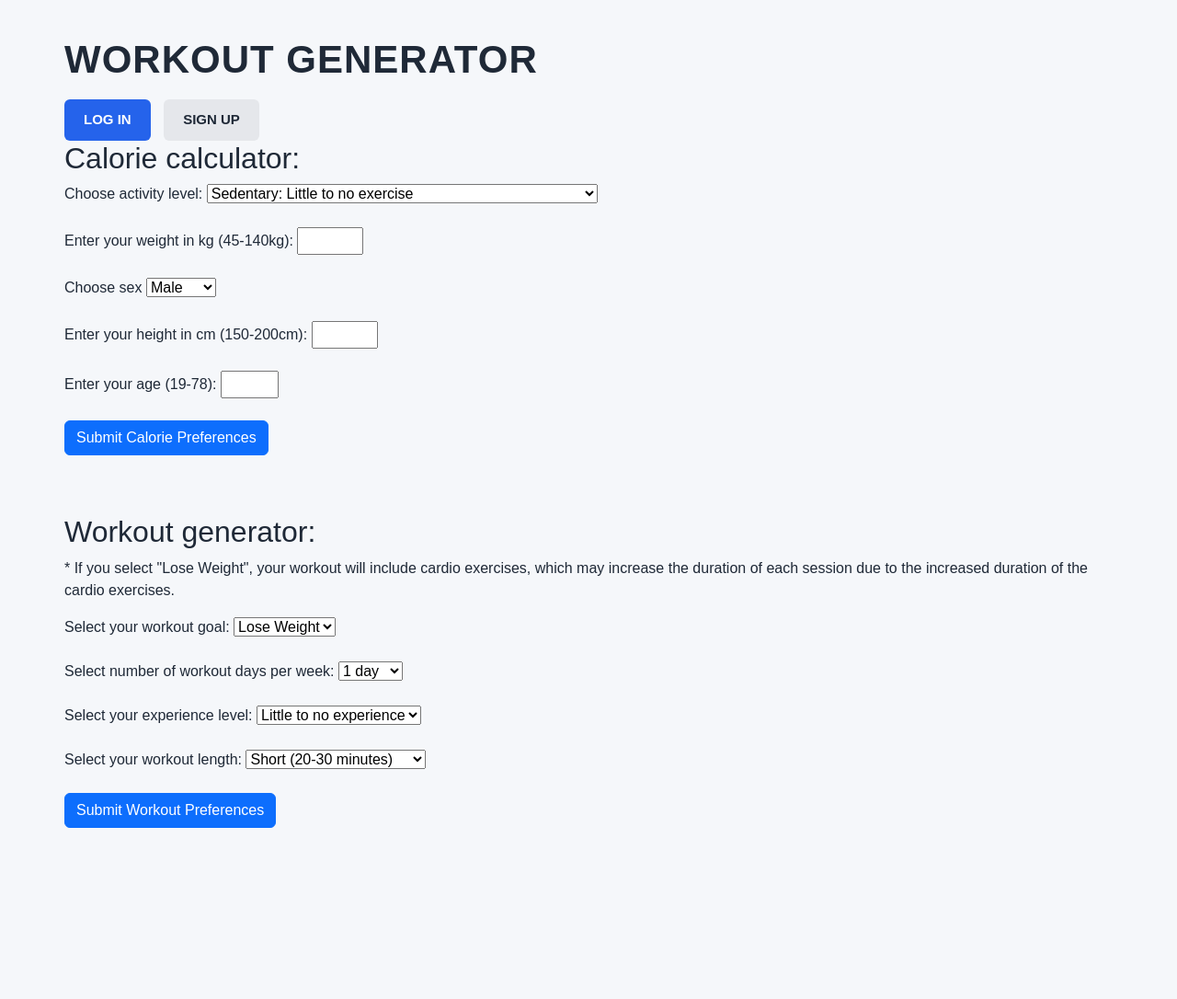
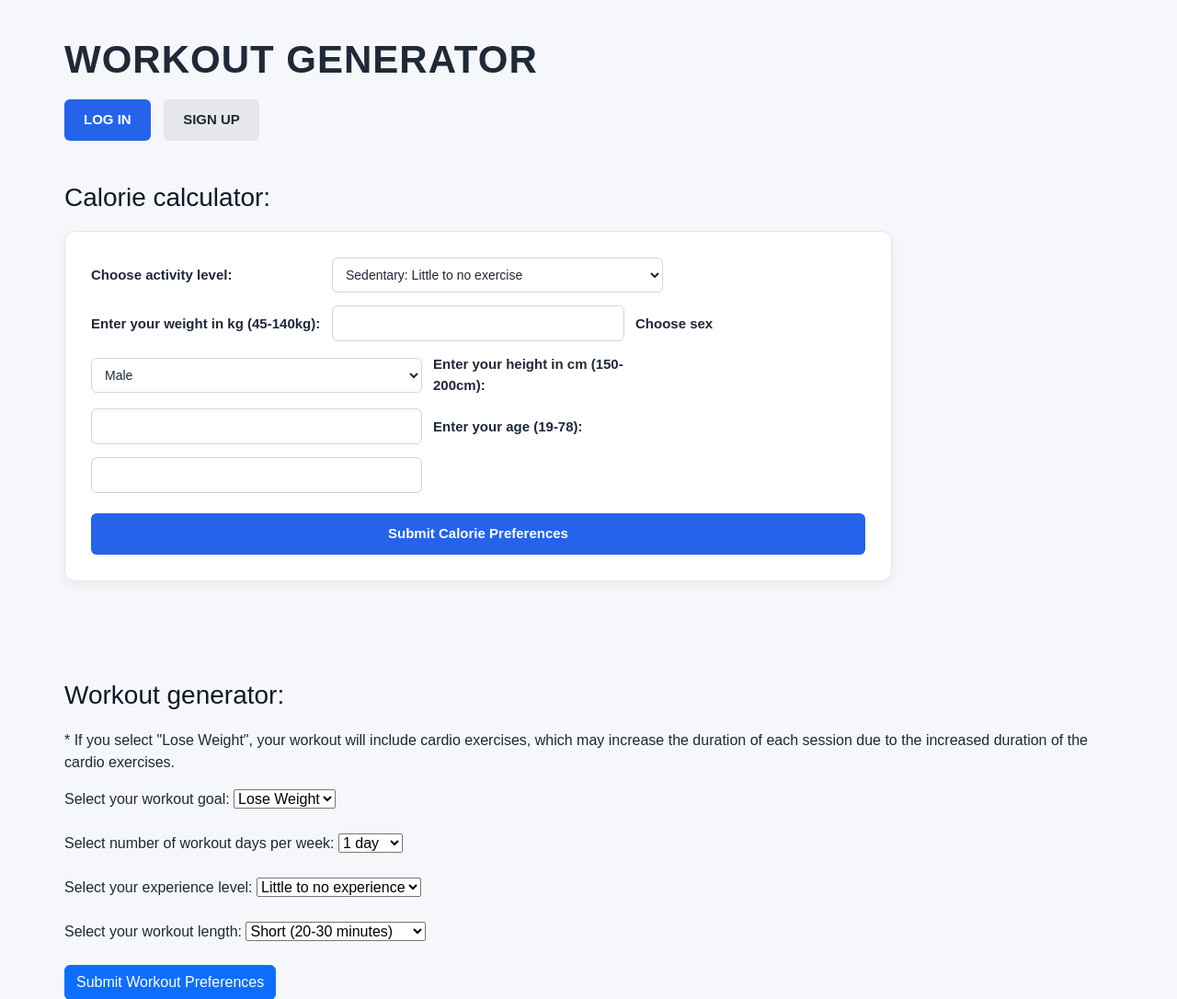
Before and after one commit to Vansh6248/Gym-Workout-Generator, a Flask app: page / in a window 1280 px wide. Shown: the top 1086 px of the page at 92% size. Before the commit the page ends 900 px from the top, so only its background shows below. Run offline with Flask 3, Linux system fonts and the light colour scheme; some libraries are stand-ins or nearby versions.

Commit message:
Implemented CSS for Calorie Calculator (homepage)

```diff
--- a/static/css/style.css
+++ b/static/css/style.css
@@ -1,4 +1,4 @@
-/* SECTION 1 - TOP TAGLINE */
+/* ===================TOP TAGLINE (Login/Signup buttons, title) ===================================*/
 
 body {
     margin: 0;
@@ -41,3 +41,75 @@ h1 {
 .btn-signup:hover {
     opacity: 0.9;
 }
+
+/* ===========================CALORIE CALCULATOR STYLING ========================*/
+
+h2 {
+    margin-top: 45px;
+    margin-bottom: 20px;
+    font-size: 28px;
+    color: #111827;
+}
+
+#calorie-form {
+    display: flex;
+    flex-wrap: wrap;
+    align-items: center;
+    gap: 14px 12px;
+    max-width: 900px;
+    padding: 28px;
+    background-color: white;
+    border: 1px solid #e5e7eb;
+    border-radius: 12px;
+    box-shadow: 0 4px 12px rgba(0, 0, 0, 0.05);
+}
+
+#calorie-form br {
+    display: none;
+}
+
+#calorie-form label {
+    flex: 0 0 250px;
+    font-size: 15px;
+    font-weight: 600;
+}
+
+#calorie-form select,
+#calorie-form input {
+    flex: 1 1 300px;
+    max-width: 360px;
+    min-height: 38px;
+    box-sizing: border-box;
+    padding: 8px 10px;
+    border: 1px solid #d1d5db;
+    border-radius: 6px;
+    background-color: white;
+    color: #1f2937;
+    font-size: 14px;
+}
+
+#calorie-form button {
+    flex-basis: 100%;
+    width: fit-content;
+    margin-top: 8px;
+    padding: 11px 22px;
+    border: none;
+    border-radius: 6px;
+    background-color: #2563eb;
+    color: white;
+    font-size: 15px;
+    font-weight: 600;
+    cursor: pointer;
+}
+
+#calorie-form button:hover {
+    background-color: #1d4ed8;
+}
+
+#calorie-result {
+    margin-top: 14px;
+    margin-bottom: 0;
+    font-size: 16px;
+    font-weight: 600;
+    color: #374151;
+}
```
